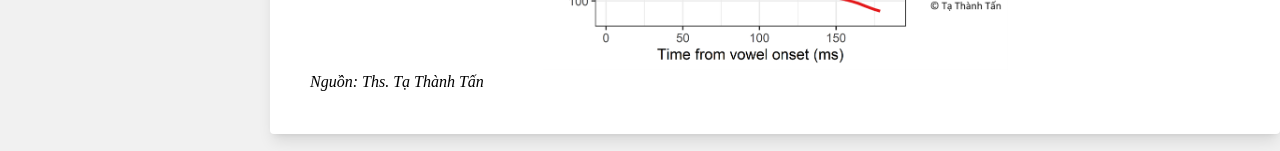
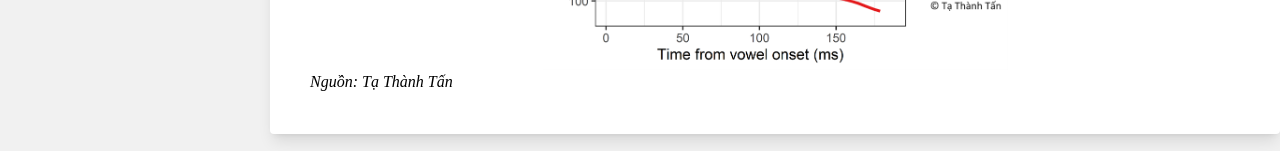
Before and after one commit to scientific99/ipa-scientific-research, a React (Create React App) app: page /document in a window 1280 px wide. Shown: the part 1348-1499 px from the top of the page. Built offline with nearby package versions, Linux system fonts and the light colour scheme.

Commit message:
update source

```diff
--- a/src/components/Document.tsx
+++ b/src/components/Document.tsx
@@ -58,7 +58,7 @@ export function Document() {
                 (*) Theo thang 5 bậc cao độ của Triệu Nguyên Nhiệm, với 1 là thấp nhất và 5 là cao nhất. (Chao, Yuen-Ren. "A system of tone letters." Le maître phonétique (1930).
             </span>
             <img src={require("./../images/vovel.png")} alt="vovel" className="w-1/2 justify-center	items-center mx-auto" />
-            <div className="italic">Nguồn: Ths. Tạ Thành Tấn</div>
+            <div className="italic">Nguồn: Tạ Thành Tấn</div>
         </div >
     );
 }
```
